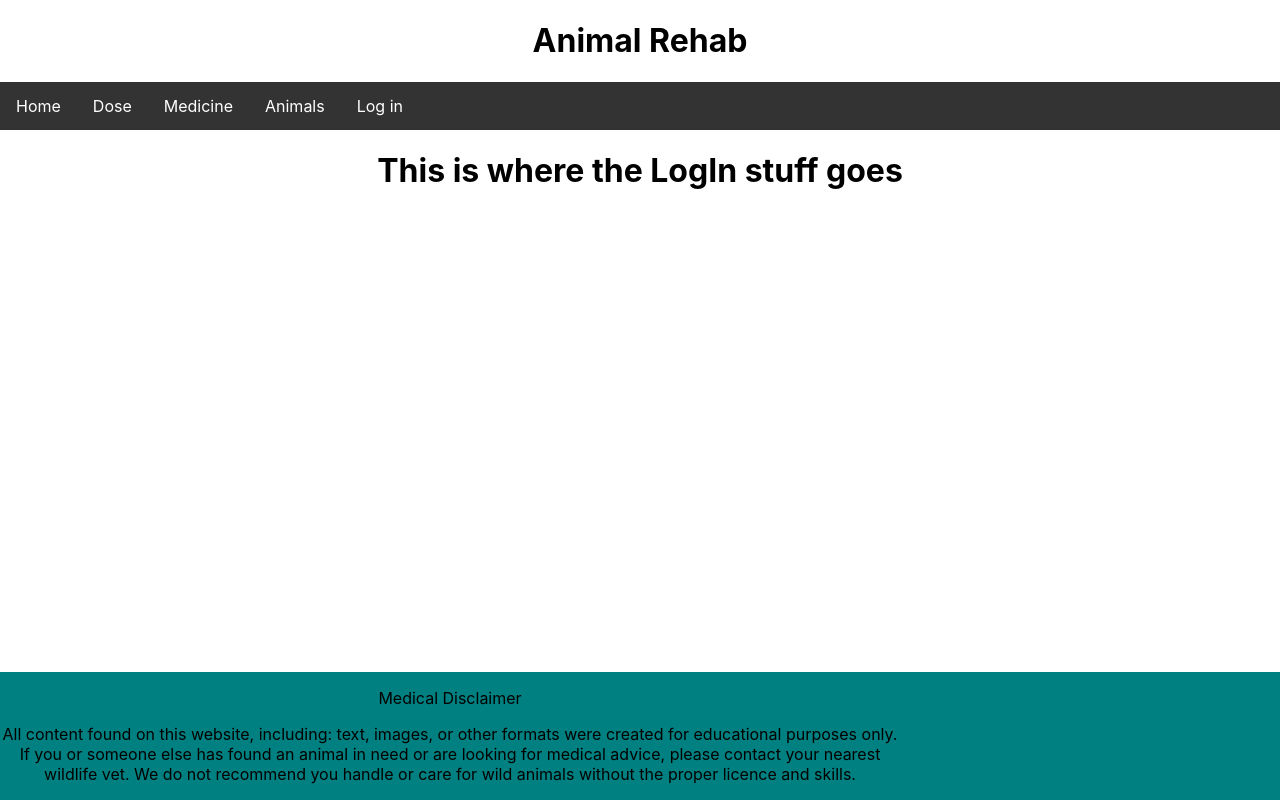
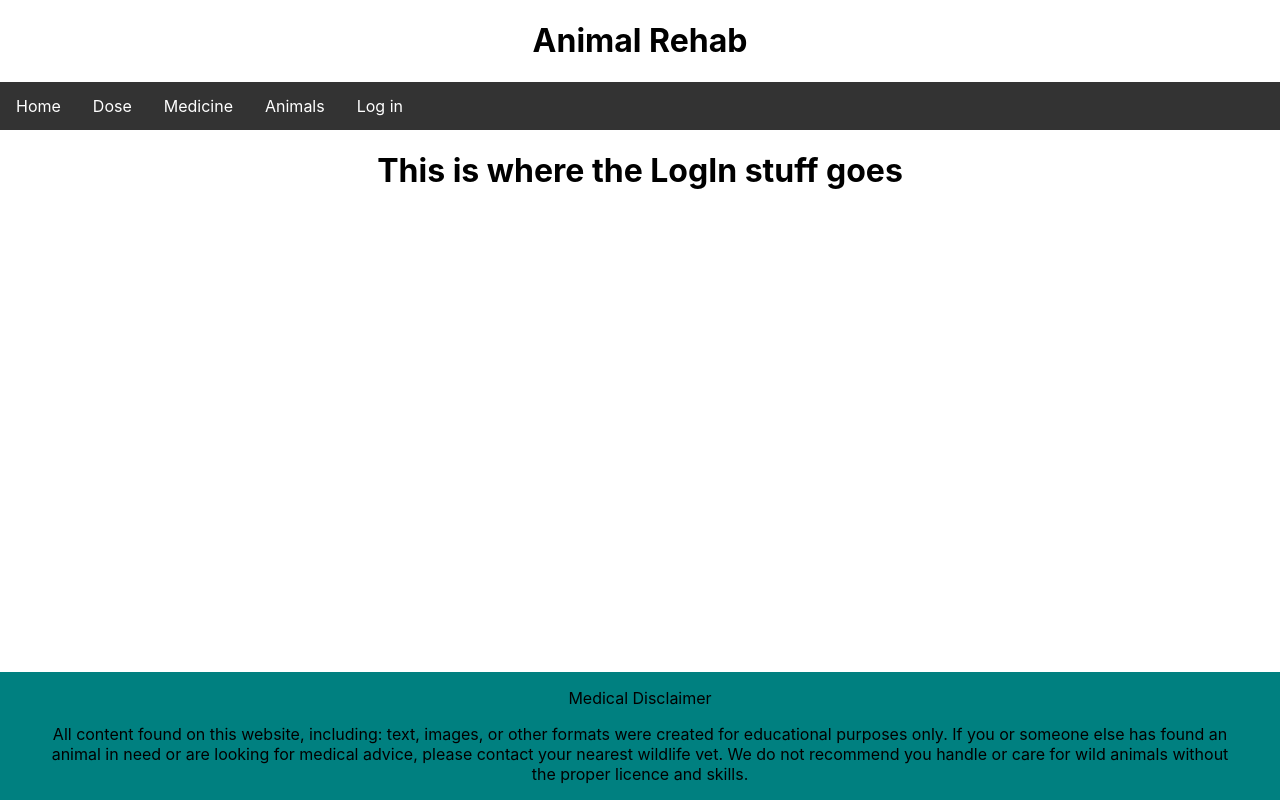
Before and after one commit to Rayxclockwork/AnimalRehab, a React (Create React App) app in the folder animal-rehab/: page /log in a window 1280 px wide. Built offline with nearby package versions, Linux system fonts and the light colour scheme.

Commit message:
footer done

```diff
--- a/animal-rehab/src/components/Footer/Footer.js
+++ b/animal-rehab/src/components/Footer/Footer.js
@@ -3,8 +3,10 @@ import React from "react";
 class Footer extends React.Component {
     render() {
         return <footer>
-            <p>Medical Disclaimer</p>
-            <p>All content found on this website, including: text, images, or other formats were created for educational purposes only. If you or someone else has found an animal in need or are looking for medical advice, please contact your nearest wildlife vet. We do not recommend you handle or care for wild animals without the proper licence and skills.</p>
+            <div className='footer'>
+                <p>Medical Disclaimer</p>
+                <p>All content found on this website, including: text, images, or other formats were created for educational purposes only. If you or someone else has found an animal in need or are looking for medical advice, please contact your nearest wildlife vet. We do not recommend you handle or care for wild animals without the proper licence and skills.</p>
+            </div>
         </footer>
     }
 }
--- a/animal-rehab/src/components/Footer/Footer.scss
+++ b/animal-rehab/src/components/Footer/Footer.scss
@@ -1,6 +1,5 @@
 footer {
     position: fixed;
-    left: 0;
     bottom: 0;
     width: 100%;
     color: black;
@@ -8,7 +7,12 @@ footer {
     background-color: teal
 }
 
-p{
-    width: 900px;
-    align-self: center;
+.footer{
+    justify-content: center;
+    width: 1200px;
+    margin: auto;
 }
+
+.footer > p {
+    justify-content: center;
+}
```
